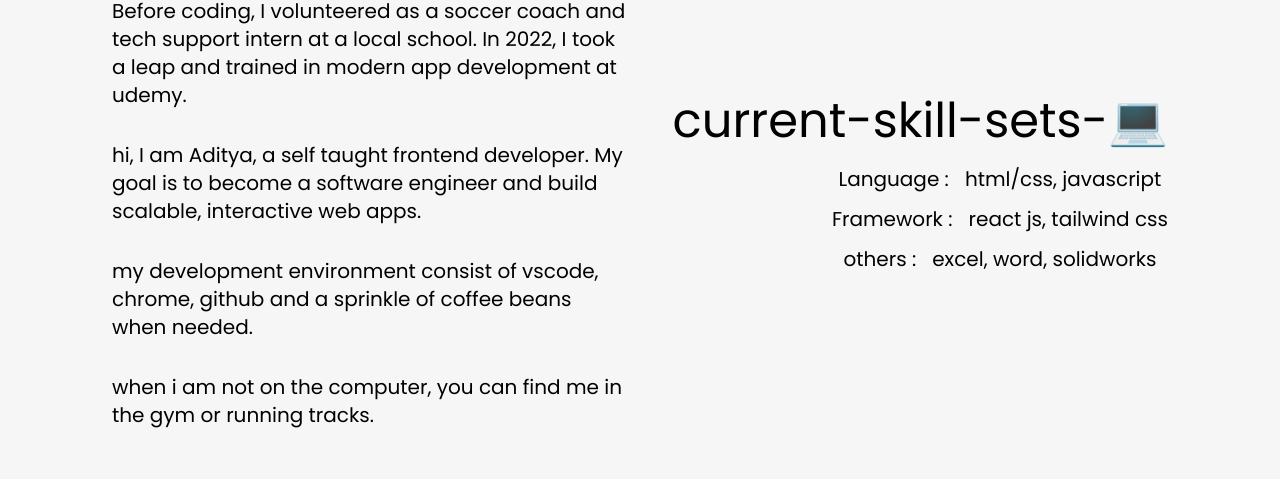
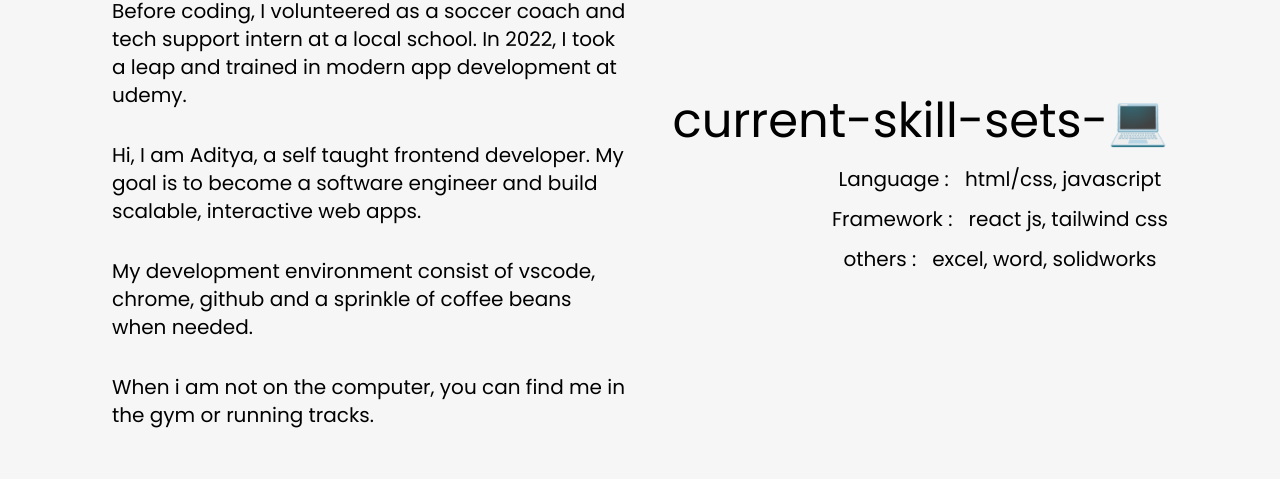
Before and after one commit to iamadityamall/personal-portfolio, a React (Create React App) app: page / in a window 1280 px wide. Shown: the part 1076-1555 px from the top of the page. Built offline with nearby package versions, Linux system fonts and the light colour scheme.

Commit message:
updateed to uppercase

```diff
--- a/src/aboutData.js
+++ b/src/aboutData.js
@@ -4,11 +4,11 @@ const aboutData = [
     info_0:
       "Before coding, I volunteered as a soccer coach and tech support intern at a local school. In 2022, I took a leap and trained in modern app development at udemy.",
     info_1:
-      "hi, I am Aditya, a self taught frontend developer. My goal is to become a software engineer and build scalable, interactive web apps.",
+      "Hi, I am Aditya, a self taught frontend developer. My goal is to become a software engineer and build scalable, interactive web apps.",
     info_2:
-      "my development environment consist of vscode, chrome, github and a sprinkle of coffee beans when needed.",
+      "My development environment consist of vscode, chrome, github and a sprinkle of coffee beans when needed.",
     info_3:
-      "when i am not on the computer, you can find me in the gym or running tracks.",
+      "When i am not on the computer, you can find me in the gym or running tracks.",
   },
 ];
 
```
